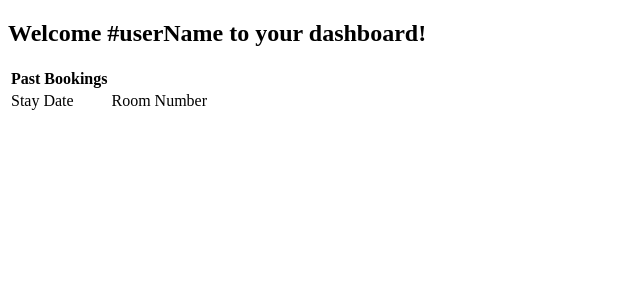
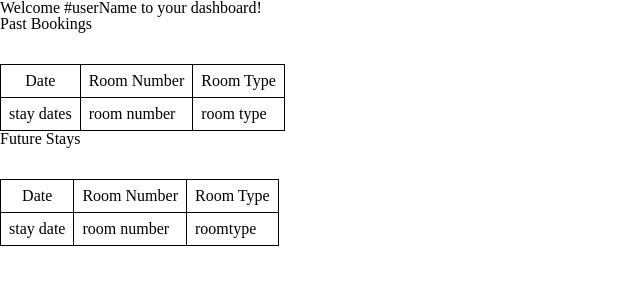
Before and after one commit to ejimenezsoto/OverlookHotel, a website built with webpack: page dist/index.html in a window 1280 px wide. Shown: the whole page, without its empty margins (0-640 px from the left). Built offline with nearby package versions, Linux system fonts and the light colour scheme; files whose address does not match are found by name.

Commit message:
create table for future and past bookings

```diff
--- /dev/null
+++ b/src/css/_reset.scss
@@ -0,0 +1,43 @@
+html, body, div, span, applet, object, iframe,
+h1, h2, h3, h4, h5, h6, p, blockquote, pre,
+a, abbr, acronym, address, big, cite, code,
+del, dfn, em, img, ins, kbd, q, s, samp,
+small, strike, strong, sub, sup, tt, var,
+b, u, i, center,
+dl, dt, dd, ol, ul, li,
+fieldset, form, label, legend,
+table, caption, tbody, tfoot, thead, tr, th, td,
+article, aside, canvas, details, embed,
+figure, figcaption, footer, header, hgroup,
+menu, nav, output, ruby, section, summary,
+time, mark, audio, video {
+	margin: 0;
+	padding: 0;
+	border: 0;
+	font-size: 100%;
+	font: inherit;
+	vertical-align: baseline;
+}
+/* HTML5 display-role reset for older browsers */
+article, aside, details, figcaption, figure,
+footer, header, hgroup, menu, nav, section {
+	display: block;
+}
+body {
+	line-height: 1;
+}
+ol, ul {
+	list-style: none;
+}
+blockquote, q {
+	quotes: none;
+}
+blockquote:before, blockquote:after,
+q:before, q:after {
+	content: '';
+	content: none;
+}
+table {
+	border-collapse: collapse;
+	border-spacing: 0;
+}
--- a/src/css/base.scss
+++ b/src/css/base.scss
@@ -1,6 +1,27 @@
 /* This is an example of how to import a partial scss file*/
 @import '_variables';
-
+@import '_reset';
 // body {
 //   background: $primary-background;
 // }
+
+html {
+    height: 100%;
+    width: 100%
+}
+
+
+table,
+th,
+td,
+#roomDisplay {
+  margin-top: 2em;
+  border: 1px black;
+  border-style: ridge;
+}
+
+th,
+td,
+#roomDisplay {
+  padding: .5em;
+}
```
Also changed, not shown: dist/index.html.
